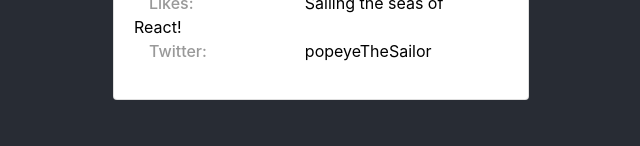
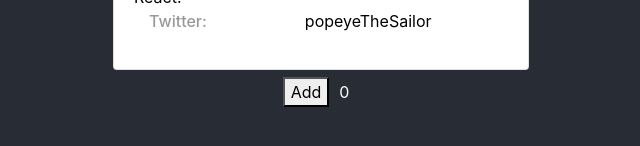
Before and after one commit to lucitemple/react-practice, a React (Create React App) app: page / in a window 1280 px wide. Shown: the part 592-738 px from the top of the page, without its empty margins (319-959 px from the left). Built offline with nearby package versions, Linux system fonts and the light colour scheme.

Commit message:
Add button

```diff
--- /dev/null
+++ b/src/AddButton.js
@@ -0,0 +1,23 @@
+import React, {useState} from 'react';
+
+const AddButton = () => {
+    const [count, setCount] = useState(0);
+
+    const increment = () => {
+      setCount (currentCount => currentCount + 1);
+    };
+    return (
+      <div>
+        <Button handleClick={increment} />
+        <p style={{ display: "inline-block", padding: 10, color: "white", }}>{count}</p>
+      </div>
+    );
+};
+
+const Button = ({handleClick}) => (
+        <button type="button" onClick={handleClick}>
+          Add
+        </button>
+);
+
+export default AddButton;
--- a/src/Profile.js
+++ b/src/Profile.js
@@ -1,4 +1,5 @@
 import "./App.css";
+import AddButton from "./AddButton";
 import "bootstrap/dist/css/bootstrap.min.css";
 import Container from "react-bootstrap/Container";
 import Card from "react-bootstrap/Card";
@@ -66,6 +67,7 @@ function Profile() {
           </ul>
         </Card.Body>
       </Card>
+      <AddButton />
     </Container>
   );
 }
```
